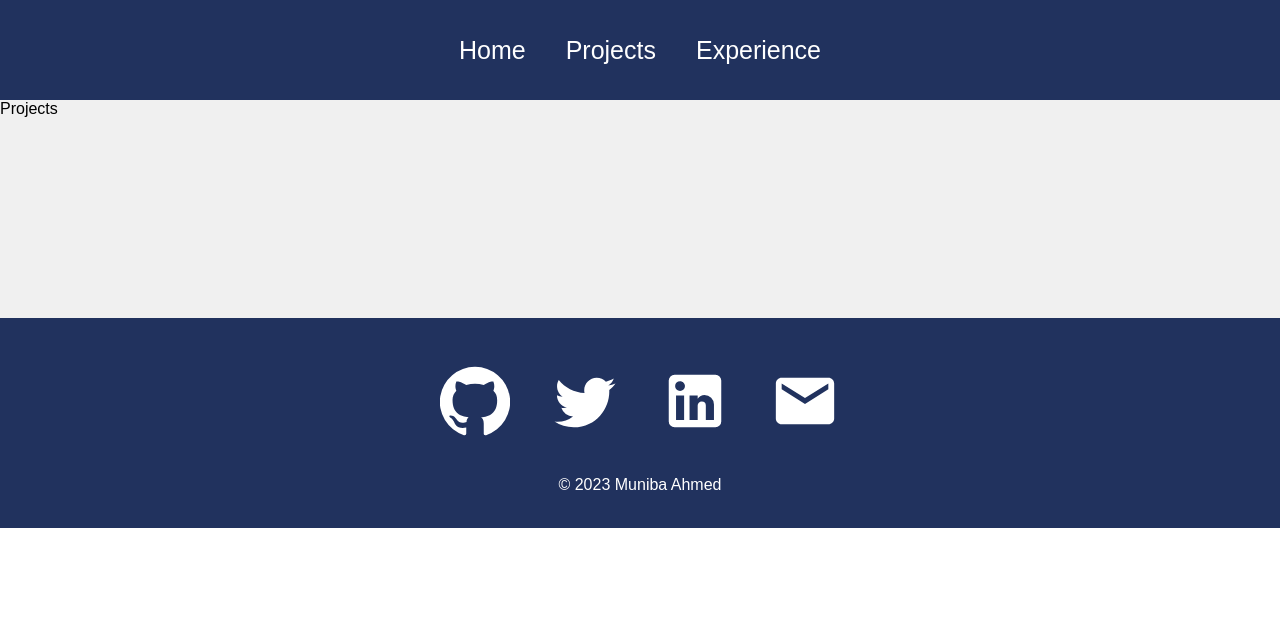
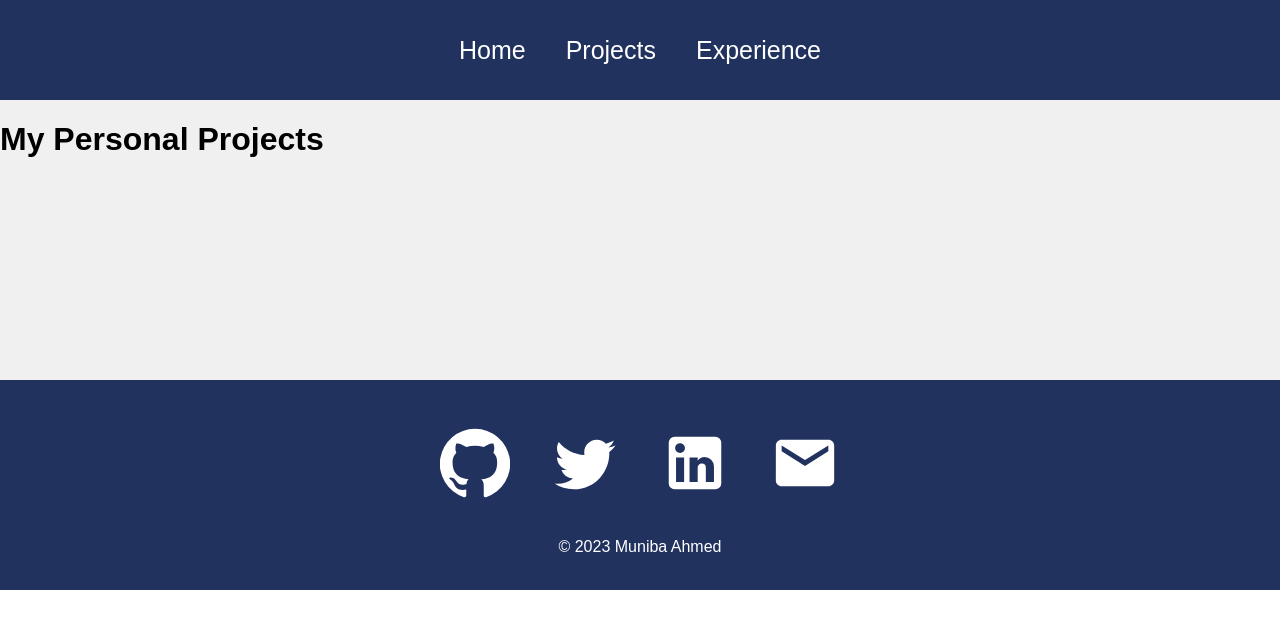
Before and after one commit to Muniba-Ahmed/portfolio2, a React (Create React App) app in the folder mockportfolio/: page /projects in a window 1280 px wide. Shown: the top 628 px of the page. Built offline with nearby package versions, Linux system fonts and the light colour scheme.

Commit message:
init Projects.js & ProjectItem.js

```diff
--- a/mockportfolio/src/pages/Projects.js
+++ b/mockportfolio/src/pages/Projects.js
@@ -1,7 +1,12 @@
 import React from "react";
 
 function Projects() {
-  return <div>Projects</div>;
+  return (
+    <div className="projects">
+      <h1>My Personal Projects</h1>
+      <div className="projectList"></div>
+    </div>
+  );
 }
 
 export default Projects;
```
Also changed, not shown: mockportfolio/src/components/ProjectItem.js (added, +7 -0 lines).
